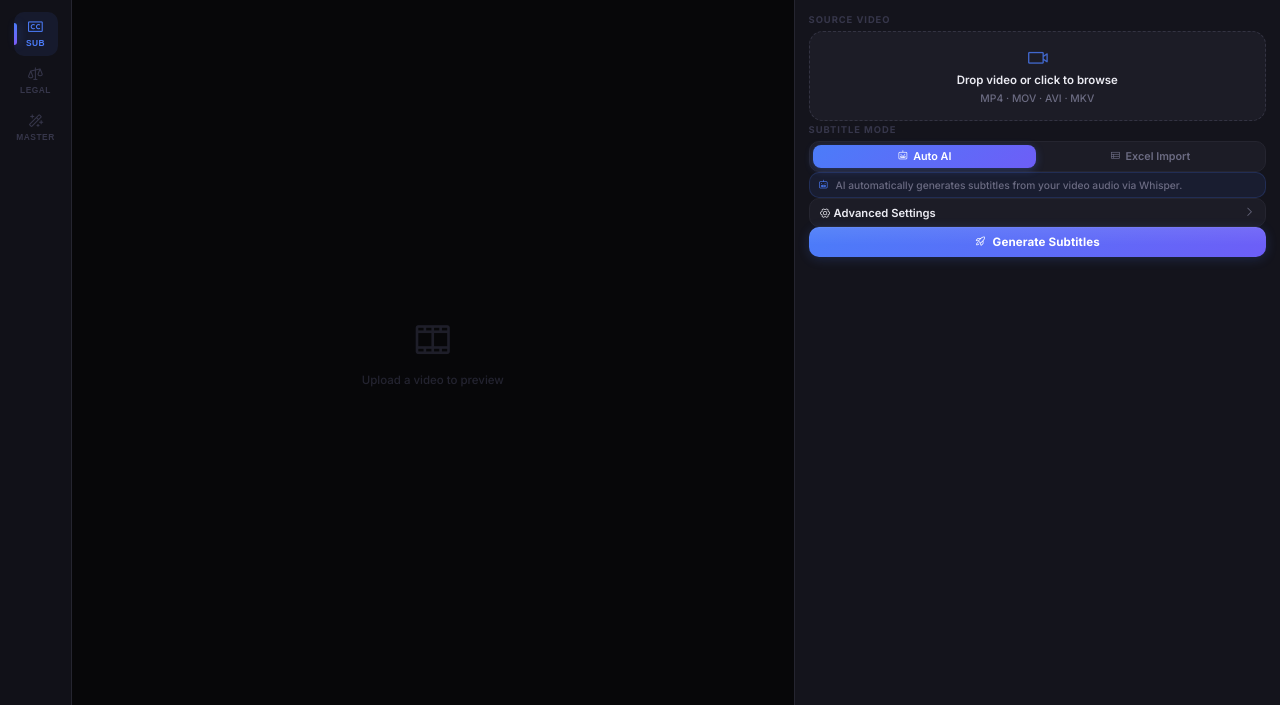
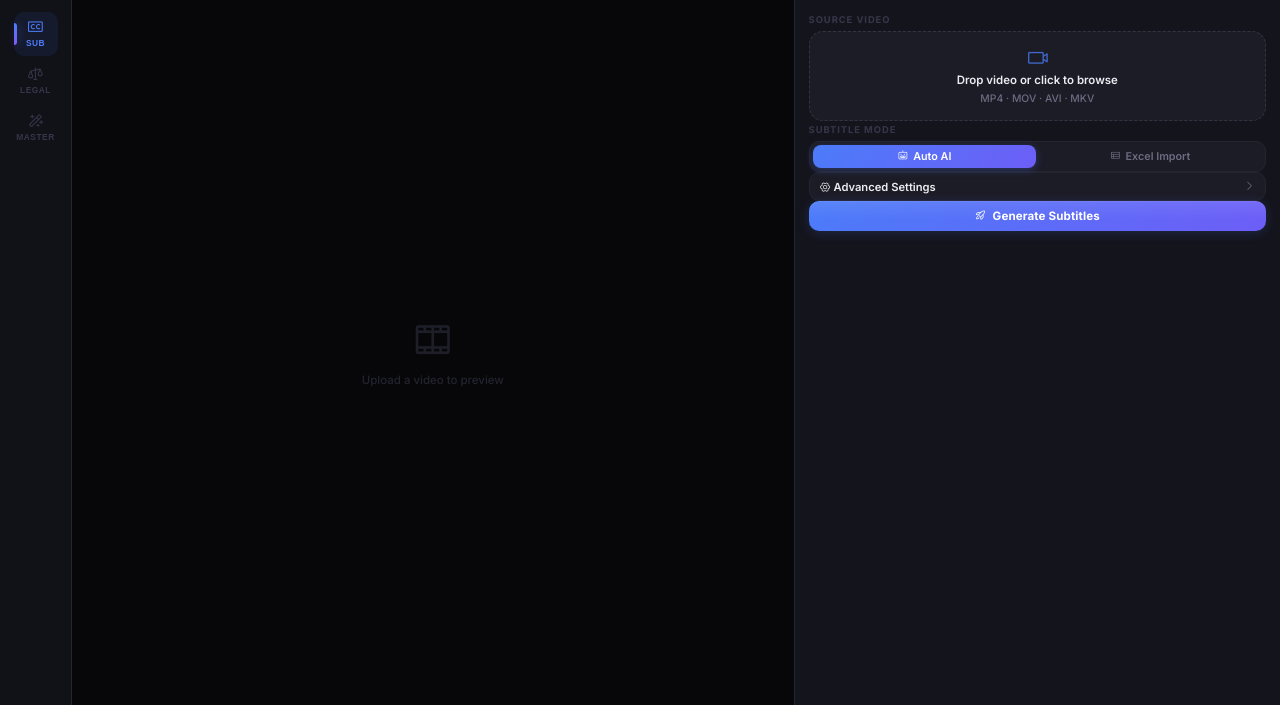
Before and after one commit to 22012003Hau123/Video_maker, a FastAPI app: page / in a window 1280 px wide. Shown: the part 48-753 px from the top of the page. Run offline with FastAPI, Linux system fonts and the light colour scheme; some libraries are stand-ins or nearby versions.

Commit message:
fix(ui): remove redundant info texts, increase panel spacing

```diff
--- a/static/css/main.css
+++ b/static/css/main.css
@@ -245,7 +245,7 @@ html, body {
 }
 
 /* Mode panels */
-.mode-panel { display: none; flex-direction: column; gap: 0.65rem; }
+.mode-panel { display: none; flex-direction: column; gap: 0.9rem; }
 .mode-panel.active { display: flex; }
 
 /* ── STATUS BAR ──────────────────────────────────────────── */
@@ -338,7 +338,7 @@ html, body {
 }
 
 /* ── FORM ELEMENTS ───────────────────────────────────────── */
-.field { display: flex; flex-direction: column; gap: 0.3rem; }
+.field { display: flex; flex-direction: column; gap: 0.4rem; }
 .field label {
     font-size: 0.75rem;
     color: var(--text-muted);
--- a/templates/index.html
+++ b/templates/index.html
@@ -9,7 +9,7 @@
 <link href="https://fonts.googleapis.com/css2?family=Inter:wght@400;500;600;700&display=swap" rel="stylesheet">
 <link rel="stylesheet" href="https://unpkg.com/@phosphor-icons/web@2.1.1/src/regular/style.css">
 <link rel="stylesheet" href="https://unpkg.com/@phosphor-icons/web@2.1.1/src/fill/style.css">
-<link rel="stylesheet" href="/static/css/main.css?v=6">
+<link rel="stylesheet" href="/static/css/main.css?v=7">
 </head>
 <body>
 
@@ -97,12 +97,7 @@
                     </div>
 
                     <!-- Auto AI mode info -->
-                    <div id="auto-input" class="input-content active">
-                        <div class="info-box">
-                            <i class="ph ph-robot"></i>
-                            <span data-i18n="sub.ai_desc">AI automatically generates subtitles from your video audio via Whisper.</span>
-                        </div>
-                    </div>
+                    <div id="auto-input" class="input-content active"></div>
 
                     <!-- Manual Excel mode -->
                     <div id="text-input" class="input-content">
@@ -282,9 +277,8 @@
                                     <option value="ae_package" data-i18n="sub.fmt.ae">🧩 AE Package (ProRes+WAV+SRT+JSON)</option>
                                     <option value="premiere_package" data-i18n="sub.fmt.premiere">🎬 Premiere Package (ProRes+WAV+SRT+FCPXML)</option>
                                 </select>
-                                <div id="format-info-box" class="info-box" style="margin-top:0.35rem;">
-                                    <i class="ph ph-info"></i>
-                                    <span id="format-info-text">Ideal for web sharing and general review.</span>
+                                <div id="format-info-box" style="display:none;">
+                                    <span id="format-info-text"></span>
                                 </div>
                             </div>
                         </div>
```
